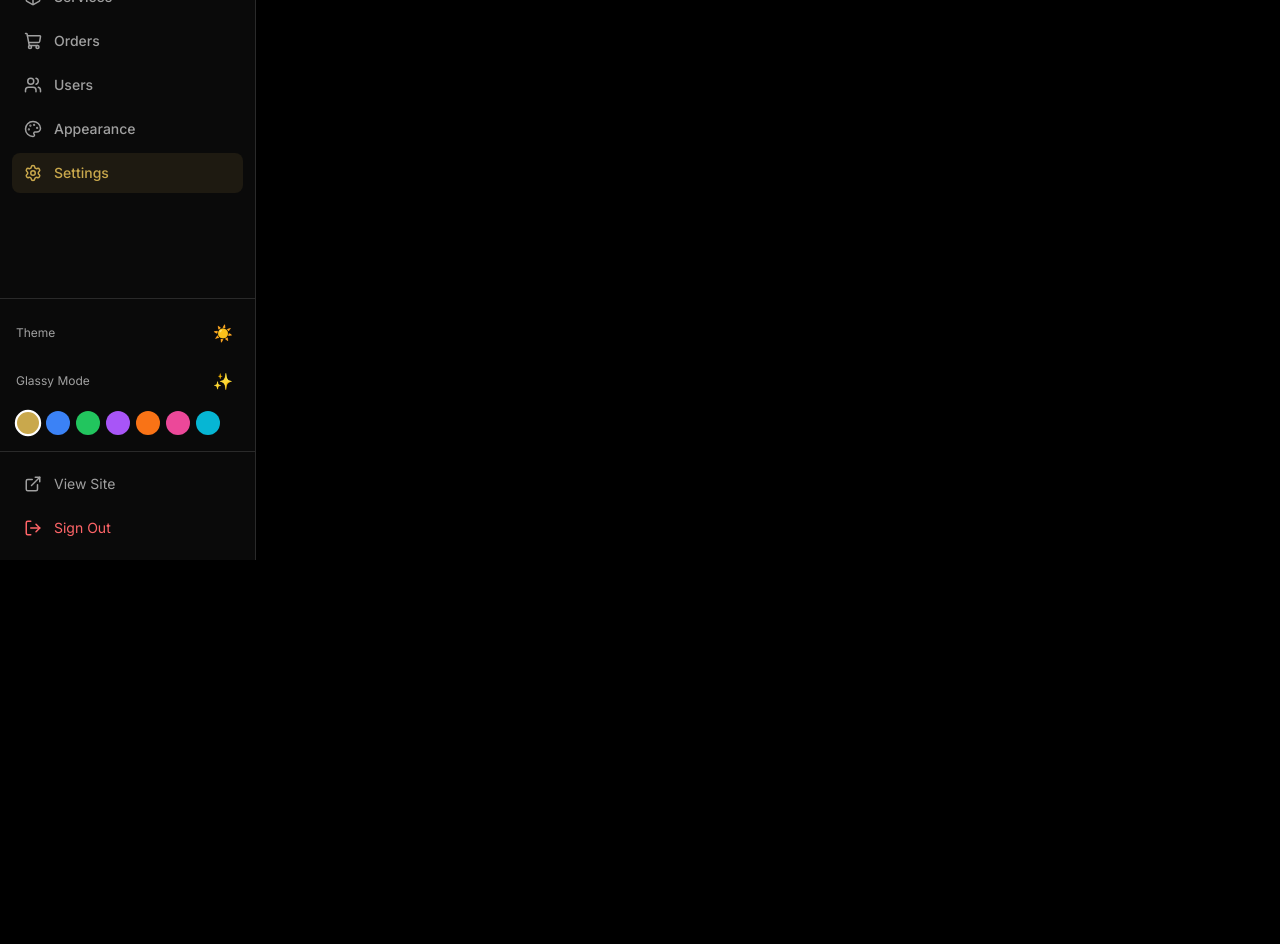
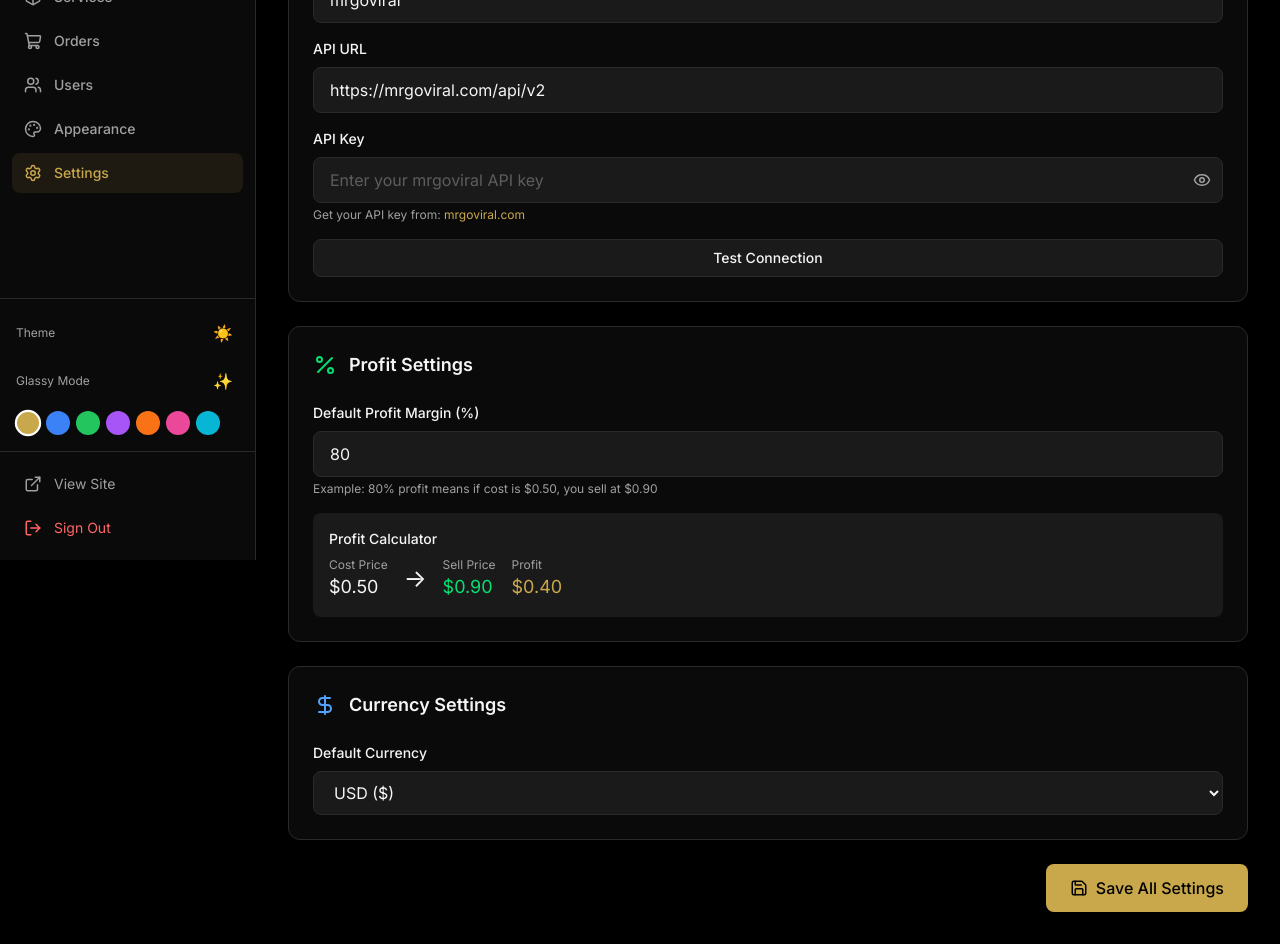
Before and after one commit to kagujje256/kagujje-boosting, a Next.js app: page /kaggu/settings in a window 1280 px wide. Shown: the part 240-1184 px from the top of the page. Before the commit the page ends 800 px from the top, so only its background shows below. Built offline with nearby package versions, Linux system fonts and the light colour scheme; no server answers; the database is empty; a web font is replaced by a local one.

Commit message:
feat: Add provider settings with profit percentage and mrgoviral integration

```diff
--- /dev/null
+++ b/src/app/api/admin/test-provider/route.ts
@@ -0,0 +1,99 @@
+import { NextRequest, NextResponse } from 'next/server';
+
+export async function POST(request: NextRequest) {
+  try {
+    const { api_url, api_key } = await request.json();
+
+    if (!api_url || !api_key) {
+      return NextResponse.json({
+        success: false,
+        error: 'API URL and API key are required'
+      }, { status: 400 });
+    }
+
+    // Test connection by fetching balance
+    const formData = new URLSearchParams();
+    formData.append('key', api_key);
+    formData.append('action', 'balance');
+
+    const response = await fetch(api_url, {
+      method: 'POST',
+      headers: {
+        'Content-Type': 'application/x-www-form-urlencoded',
+      },
+      body: formData.toString(),
+    });
+
+    const data = await response.json();
+
+    if (data.error) {
+      return NextResponse.json({
+        success: false,
+        error: data.error
+      }, { status: 400 });
+    }
+
+    return NextResponse.json({
+      success: true,
+      balance: data.balance,
+      currency: data.currency
+    });
+
+  } catch (error) {
+    console.error('Provider test error:', error);
+    return NextResponse.json({
+      success: false,
+      error: 'Failed to connect to provider'
+    }, { status: 500 });
+  }
+}
+
+export async function GET(request: NextRequest) {
+  try {
+    const { searchParams } = new URL(request.url);
+    const api_url = searchParams.get('api_url');
+    const api_key = searchParams.get('api_key');
+
+    if (!api_url || !api_key) {
+      return NextResponse.json({
+        success: false,
+        error: 'API URL and API key are required'
+      }, { status: 400 });
+    }
+
+    // Fetch services from provider
+    const formData = new URLSearchParams();
+    formData.append('key', api_key);
+    formData.append('action', 'services');
+
+    const response = await fetch(api_url, {
+      method: 'POST',
+      headers: {
+        'Content-Type': 'application/x-www-form-urlencoded',
+      },
+      body: formData.toString(),
+    });
+
+    const services = await response.json();
+
+    if (!Array.isArray(services)) {
+      return NextResponse.json({
+        success: false,
+        error: 'Invalid response from provider'
+      }, { status: 400 });
+    }
+
+    return NextResponse.json({
+      success: true,
+      services: services,
+      count: services.length
+    });
+
+  } catch (error) {
+    console.error('Provider services error:', error);
+    return NextResponse.json({
+      success: false,
+      error: 'Failed to fetch services'
+    }, { status: 500 });
+  }
+}
--- a/src/app/kaggu/settings/page.tsx
+++ b/src/app/kaggu/settings/page.tsx
@@ -1,146 +1,284 @@
 "use client";
 
 import { useEffect, useState } from "react";
-import { Settings, Globe, DollarSign, Percent, Save } from "lucide-react";
+import { createClient } from "@/lib/supabase-client";
 import { Button } from "@/components/ui/button";
 import { Input } from "@/components/ui/input";
-import toast from "react-hot-toast";
+import { toast } from "react-hot-toast";
+import { Save, Server, Percent, DollarSign, Eye, EyeOff } from "lucide-react";
+
+interface Settings {
+  profit_percentage: string;
+  currency: string;
+  provider: string;
+  provider_api_url: string;
+}
+
+interface Provider {
+  id: string;
+  name: string;
+  api_url: string;
+  api_key: string;
+  is_active: boolean;
+}
 
 export default function SettingsPage() {
-  const [settings, setSettings] = useState({
-    site_name: "KAGUJJE Boost",
-    site_tagline: "Uganda's #1 SMM Panel",
-    default_currency: "USD",
-    profit_margin_default: 20,
-    min_deposit_usd: 5,
-    referral_bonus_percent: 5,
+  const [settings, setSettings] = useState<Settings>({
+    profit_percentage: "80",
+    currency: "USD",
+    provider: "mrgoviral",
+    provider_api_url: "https://mrgoviral.com/api/v2",
   });
+  const [provider, setProvider] = useState<Provider | null>(null);
+  const [apiKey, setApiKey] = useState("");
+  const [showApiKey, setShowApiKey] = useState(false);
   const [loading, setLoading] = useState(true);
   const [saving, setSaving] = useState(false);
+  const supabase = createClient();
 
   useEffect(() => {
-    async function loadSettings() {
-      const res = await fetch("/api/kaggu/settings");
-      const json = await res.json();
-      if (json.success) {
-        setSettings(json.settings);
-      }
-      setLoading(false);
-    }
     loadSettings();
   }, []);
 
-  async function handleSave() {
+  async function loadSettings() {
+    // Load settings
+    const { data: settingsData } = await supabase
+      .from("settings")
+      .select("*");
+
+    if (settingsData) {
+      const settingsMap: Record<string, string> = {};
+      settingsData.forEach((s: any) => {
+        settingsMap[s.key] = s.value;
+      });
+      setSettings({
+        profit_percentage: settingsMap.profit_percentage || "80",
+        currency: settingsMap.currency || "USD",
+        provider: settingsMap.provider || "mrgoviral",
+        provider_api_url: settingsMap.provider_api_url || "https://mrgoviral.com/api/v2",
+      });
+    }
+
+    // Load provider config
+    const { data: providerData } = await supabase
+      .from("provider_configs")
+      .select("*")
+      .eq("name", "mrgoviral")
+      .single();
+
+    if (providerData) {
+      setProvider(providerData as Provider);
+      setApiKey((providerData as Provider).api_key);
+    }
+
+    setLoading(false);
+  }
+
+  async function saveSettings() {
     setSaving(true);
-    const res = await fetch("/api/kaggu/settings", {
-      method: "PATCH",
-      headers: { "Content-Type": "application/json" },
-      body: JSON.stringify(settings)
+
+    // Save general settings
+    for (const [key, value] of Object.entries(settings)) {
+      await supabase
+        .from("settings")
+        .upsert({ key, value }, { onConflict: "key" });
+    }
+
+    // Save provider API key
+    if (provider) {
+      await supabase
+        .from("provider_configs")
+        .update({ api_key: apiKey, is_active: true })
+        .eq("id", provider.id);
+    } else {
+      await supabase
+        .from("provider_configs")
+        .insert({
+          name: "mrgoviral",
+          api_url: settings.provider_api_url,
+          api_key: apiKey,
+          is_active: true,
         });
-    const json = await res.json();
-    if (json.success) {
+    }
+
     toast.success("Settings saved!");
-    } else {
-      toast.error(json.error || "Failed to save");
-    }
     setSaving(false);
   }
 
+  async function testProviderConnection() {
+    if (!apiKey) {
+      toast.error("Please enter your API key first");
+      return;
+    }
+
+    try {
+      const response = await fetch("/api/admin/test-provider", {
+        method: "POST",
+        headers: { "Content-Type": "application/json" },
+        body: JSON.stringify({
+          api_url: settings.provider_api_url,
+          api_key: apiKey,
+        }),
+      });
+
+      const data = await response.json();
+
+      if (data.success) {
+        toast.success(`✅ Connected! Balance: ${data.balance} ${data.currency}`);
+      } else {
+        toast.error(`❌ Failed: ${data.error}`);
+      }
+    } catch (error) {
+      toast.error("Connection failed. Check your API key.");
+    }
+  }
+
   if (loading) {
-    return (
-      <div className="flex items-center justify-center p-12">
-        <div className="h-8 w-8 animate-spin rounded-full border-2 border-[var(--accent)] border-t-transparent" />
-      </div>
-    );
+    return <div className="flex justify-center p-8"><div className="animate-spin h-8 w-8 border-2 border-[var(--accent)] border-t-transparent rounded-full" /></div>;
   }
 
   return (
     <div className="space-y-6">
-      <div className="flex items-center justify-between">
       <div>
-          <h1 className="text-2xl font-bold flex items-center gap-2">
-            <Settings size={24} className="text-[var(--accent)]" />
-            Site Settings
-          </h1>
-          <p className="text-[var(--text-secondary)]">Configure your SMM panel</p>
+        <h1 className="text-2xl font-bold">Settings</h1>
+        <p className="text-[var(--text-secondary)]">Configure your SMM panel settings</p>
+      </div>
+
+      {/* Provider Configuration */}
+      <div className="rounded-xl border border-[var(--border)] bg-[var(--bg-secondary)] p-6">
+        <div className="flex items-center gap-3 mb-6">
+          <Server size={24} className="text-[var(--accent)]" />
+          <h2 className="text-lg font-semibold">Provider Configuration</h2>
+        </div>
+
+        <div className="space-y-4">
+          <div>
+            <label className="block text-sm font-medium mb-2">Provider Name</label>
+            <Input
+              value={settings.provider}
+              onChange={(e) => setSettings({ ...settings, provider: e.target.value })}
+              placeholder="mrgoviral"
+            />
+          </div>
+
+          <div>
+            <label className="block text-sm font-medium mb-2">API URL</label>
+            <Input
+              value={settings.provider_api_url}
+              onChange={(e) => setSettings({ ...settings, provider_api_url: e.target.value })}
+              placeholder="https://mrgoviral.com/api/v2"
+            />
+          </div>
+
+          <div>
+            <label className="block text-sm font-medium mb-2">API Key</label>
+            <div className="relative">
+              <Input
+                type={showApiKey ? "text" : "password"}
+                value={apiKey}
+                onChange={(e) => setApiKey(e.target.value)}
+                placeholder="Enter your mrgoviral API key"
+                className="pr-10"
+              />
+              <button
+                type="button"
+                onClick={() => setShowApiKey(!showApiKey)}
+                className="absolute right-3 top-1/2 -translate-y-1/2 text-[var(--text-secondary)]"
+              >
+                {showApiKey ? <EyeOff size={18} /> : <Eye size={18} />}
+              </button>
+            </div>
+            <p className="mt-1 text-xs text-[var(--text-secondary)]">
+              Get your API key from: <a href="https://mrgoviral.com" target="_blank" className="text-[var(--accent)] hover:underline">mrgoviral.com</a>
+            </p>
+          </div>
+
+          <Button
+            variant="secondary"
+            onClick={testProviderConnection}
+            className="w-full"
+          >
+            Test Connection
+          </Button>
         </div>
       </div>
 
-      <div className="grid gap-6 lg:grid-cols-2">
-        {/* General Settings */}
+      {/* Profit Settings */}
       <div className="rounded-xl border border-[var(--border)] bg-[var(--bg-secondary)] p-6">
-          <h2 className="mb-4 text-lg font-semibold">General</h2>
-          <div className="space-y-4">
-            <Input
-              label="Site Name"
-              value={settings.site_name}
-              onChange={(e) => setSettings({ ...settings, site_name: e.target.value })}
-            />
-            <Input
-              label="Site Tagline"
-              value={settings.site_tagline}
-              onChange={(e) => setSettings({ ...settings, site_tagline: e.target.value })}
-            />
-          </div>
+        <div className="flex items-center gap-3 mb-6">
+          <Percent size={24} className="text-green-400" />
+          <h2 className="text-lg font-semibold">Profit Settings</h2>
         </div>
 
-        {/* Currency & Pricing */}
-        <div className="rounded-xl border border-[var(--border)] bg-[var(--bg-secondary)] p-6">
-          <h2 className="mb-4 text-lg font-semibold flex items-center gap-2">
-            <DollarSign size={18} />
-            Currency & Pricing
-          </h2>
         <div className="space-y-4">
-            <div className="space-y-1.5">
-              <label className="text-sm text-[var(--text-secondary)]">Default Currency</label>
-              <select
-                value={settings.default_currency}
-                onChange={(e) => setSettings({ ...settings, default_currency: e.target.value })}
-                className="w-full rounded-lg border border-[var(--border)] bg-[var(--bg-tertiary)] px-4 py-2.5"
-              >
-                <option value="USD">USD - US Dollar ($)</option>
-                <option value="UGX">UGX - Ugandan Shilling (USh)</option>
-                <option value="EUR">EUR - Euro (€)</option>
-                <option value="GBP">GBP - British Pound (£)</option>
-                <option value="KES">KES - Kenyan Shilling (KSh)</option>
-              </select>
-            </div>
+          <div>
+            <label className="block text-sm font-medium mb-2">Default Profit Margin (%)</label>
             <Input
-              label="Default Profit Margin (%)"
               type="number"
-              value={settings.profit_margin_default}
-              onChange={(e) => setSettings({ ...settings, profit_margin_default: parseInt(e.target.value) })}
+              value={settings.profit_percentage}
+              onChange={(e) => setSettings({ ...settings, profit_percentage: e.target.value })}
+              placeholder="80"
+              min="0"
+              max="500"
             />
-            <Input
-              label="Minimum Deposit (USD)"
-              type="number"
-              value={settings.min_deposit_usd}
-              onChange={(e) => setSettings({ ...settings, min_deposit_usd: parseInt(e.target.value) })}
-            />
-          </div>
+            <p className="mt-1 text-xs text-[var(--text-secondary)]">
+              Example: 80% profit means if cost is $0.50, you sell at $0.90
+            </p>
           </div>
 
-        {/* Referrals */}
-        <div className="rounded-xl border border-[var(--border)] bg-[var(--bg-secondary)] p-6">
-          <h2 className="mb-4 text-lg font-semibold">Referrals</h2>
-          <div className="space-y-4">
-            <Input
-              label="Referral Bonus (%)"
-              type="number"
-              value={settings.referral_bonus_percent}
-              onChange={(e) => setSettings({ ...settings, referral_bonus_percent: parseInt(e.target.value) })}
-            />
-            <p className="text-xs text-[var(--text-secondary)]">
-              Percentage of referred user's first deposit given as bonus
+          <div className="rounded-lg bg-[var(--bg-tertiary)] p-4">
+            <p className="text-sm font-medium mb-2">Profit Calculator</p>
+            <div className="flex items-center gap-4">
+              <div>
+                <p className="text-xs text-[var(--text-secondary)]">Cost Price</p>
+                <p className="text-lg">$0.50</p>
+              </div>
+              <div className="text-2xl">→</div>
+              <div>
+                <p className="text-xs text-[var(--text-secondary)]">Sell Price</p>
+                <p className="text-lg text-green-400">
+                  ${(0.50 * (1 + parseInt(settings.profit_percentage) / 100)).toFixed(2)}
+                </p>
+              </div>
+              <div>
+                <p className="text-xs text-[var(--text-secondary)]">Profit</p>
+                <p className="text-lg text-[var(--accent)]">
+                  ${(0.50 * parseInt(settings.profit_percentage) / 100).toFixed(2)}
                 </p>
               </div>
             </div>
           </div>
+        </div>
+      </div>
 
+      {/* Currency Settings */}
+      <div className="rounded-xl border border-[var(--border)] bg-[var(--bg-secondary)] p-6">
+        <div className="flex items-center gap-3 mb-6">
+          <DollarSign size={24} className="text-blue-400" />
+          <h2 className="text-lg font-semibold">Currency Settings</h2>
+        </div>
+
+        <div>
+          <label className="block text-sm font-medium mb-2">Default Currency</label>
+          <select
+            value={settings.currency}
+            onChange={(e) => setSettings({ ...settings, currency: e.target.value })}
+            className="w-full rounded-lg border border-[var(--border)] bg-[var(--bg-tertiary)] px-4 py-2.5"
+          >
+            <option value="USD">USD ($)</option>
+            <option value="UGX">UGX (USh)</option>
+            <option value="KES">KES (KSh)</option>
+            <option value="EUR">EUR (€)</option>
+            <option value="GBP">GBP (£)</option>
+          </select>
+        </div>
+      </div>
+
+      {/* Save Button */}
       <div className="flex justify-end">
-        <Button onClick={handleSave} loading={saving} size="lg">
-          <Save size={16} className="mr-2" />
-          Save Settings
+        <Button onClick={saveSettings} loading={saving} size="lg">
+          <Save size={18} className="mr-2" />
+          Save All Settings
         </Button>
       </div>
     </div>
```
Also changed, not shown: 1 other file (tests, documents, lock files or other folders). Lines whose indentation alone changed are shown as unchanged.
